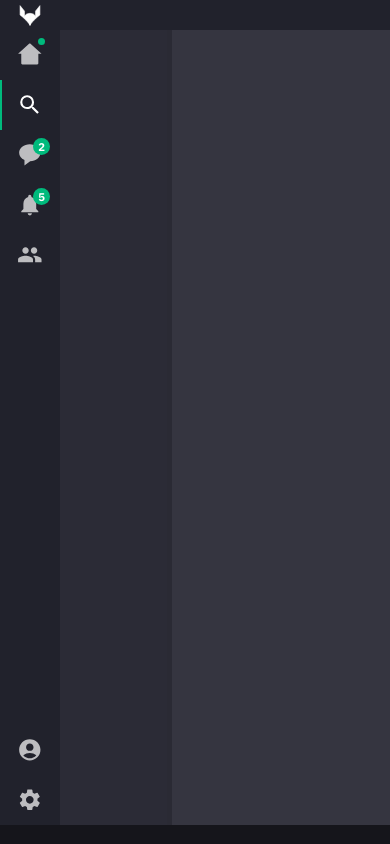
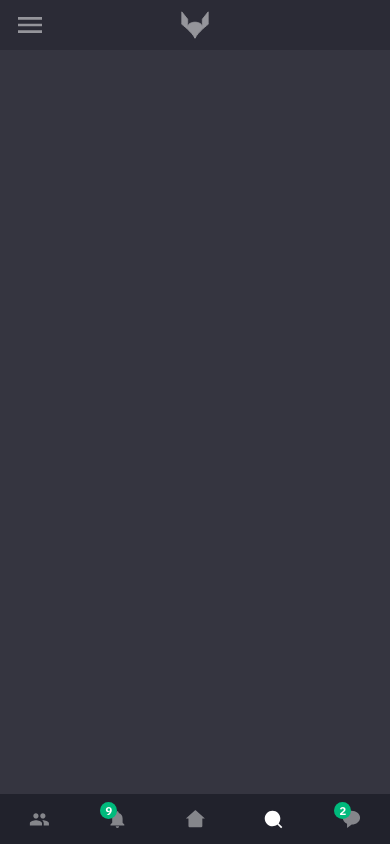
Before and after one commit to DaviMF29/Fennec, a React (Vite) app in the folder frontend/: page /search in a window 390 px wide. Built offline with nearby package versions, Linux system fonts and the light colour scheme.

Commit message:
feat: add responsivity and general fixes

```diff
--- a/frontend/src/App.jsx
+++ b/frontend/src/App.jsx
@@ -1,5 +1,5 @@
+import { useState, useEffect, useRef } from "react";
 import { BrowserRouter, Routes, Route } from "react-router-dom";
-import { useEffect } from "react";
 import { useTranslation } from "react-i18next";
 import './i18n';
 import Home from "./pages/Home";
@@ -43,20 +43,54 @@ export default function App() {
 }
 
 function AppLayout() {
+  const [WindowWidth, setWindowWidth] = useState(window.innerWidth);
+  const [scrollDirection, setScrollDirection] = useState("down");
+  const [lastScrollY, setLastScrollY] = useState(0);
+  const layoutRouteAreaRef = useRef(null);
+
+  useEffect(() => {
+    const handleResize = () => {
+      setWindowWidth(window.innerWidth);
+    };
+
+    window.addEventListener("resize", handleResize);
+    return () => window.removeEventListener("resize", handleResize);
+  }, []);
+
+  useEffect(() => {
+    const handleScroll = () => {
+      if (!layoutRouteAreaRef.current) return;
+      const currentScrollY = layoutRouteAreaRef.current.scrollTop;
+
+      if (currentScrollY > lastScrollY) {
+        setScrollDirection("up");
+      } else {
+        setScrollDirection("down");
+      }
+      setLastScrollY(currentScrollY);
+    };
+
+    const scrollableElement = layoutRouteAreaRef.current;
+    scrollableElement?.addEventListener("scroll", handleScroll);
+
+    return () => scrollableElement?.removeEventListener("scroll", handleScroll);
+  }, [lastScrollY]);
+
   return (
     <LayoutContainer>
-      <LayoutTopBar />
+      <LayoutTopBar scrollDirection={scrollDirection}/>
       <LayoutMainArea>
-        <LayoutSideNavbar/>
-        <LayoutSideContent />
-        <LayoutRouteArea>
+        {WindowWidth > 600 && <LayoutSideNavbar scrollDirection={scrollDirection}/>}
+        {WindowWidth > 600 && <LayoutSideContent />}
+        <LayoutRouteArea ref={layoutRouteAreaRef}>
           <Routes>
             <Route path="/" element={<Home />} />
             <Route path="/search" element={<Search />} />
           </Routes>
         </LayoutRouteArea>
       </LayoutMainArea>
-      <LayoutBottomBar />
+      {WindowWidth < 600 && <LayoutSideNavbar scrollDirection={scrollDirection}/>}
+      <LayoutBottomBar style={{ display: WindowWidth <= 600 ? 'none' : 'flex' }}/>
     </LayoutContainer>
   );
 }
--- a/frontend/src/components/layout/ButtonSideNavbar.jsx
+++ b/frontend/src/components/layout/ButtonSideNavbar.jsx
@@ -1,18 +1,16 @@
+/* eslint-disable react/prop-types */
 import styled from "styled-components";
 
-// eslint-disable-next-line react/prop-types
 function ButtonSideNavbar({ Icon, active, badgeNum }) {
     return (
         <ButtonContainer>
-            {active && <ActiveBar/>}
-            <IconStyled active={active} as={Icon} />
-            {badgeNum >= 1 && (
-                <Badge>
-                    {badgeNum}
-                </Badge>
+            {active && <ActiveBar />}
+            <IconStyled active={active ? "true" : "false"} as={Icon} />
+            {badgeNum >= 1 && badgeNum < 10 && (
+                <Badge>{badgeNum}</Badge>
             )}
-            {badgeNum == 0 && (
-                <BadgeEmpty/>
+            {badgeNum === 0 || badgeNum > 9 && (
+                <BadgeEmpty />
             )}
         </ButtonContainer>
     );
@@ -47,12 +45,34 @@ const ButtonContainer = styled.div`
             opacity: 0.1;
         }
     }
+
+    @media (max-width: 600px) {
+        width: auto;
+
+        &:hover {
+            &::before {
+                display: none;
+            }
+        }
+    }
 `;
 
 const IconStyled = styled.div`
     font-size: 1.6em;
     transition: all 0.3s;
-    opacity: ${props => (props.active ? 1 : 0.7)};
+    opacity: ${props => (props.active === "true" ? 1 : 0.45)};
+
+    @media (max-width: 600px) {
+        margin-inline: auto;
+    }
+
+    @media (max-width: 400px) {
+        font-size: 1.3em;
+    }
+
+    @media (max-width: 200px) {
+        font-size: 1em;
+    }
 `;
 
 const ActiveBar = styled.div`
@@ -61,6 +81,10 @@ const ActiveBar = styled.div`
     height: 50px;
     background-color: var(--color-accent);
     left: 0;
+
+    @media (max-width: 600px) {
+        display: none;
+    }
 `;
 
 const Badge = styled.div`
@@ -78,7 +102,8 @@ const Badge = styled.div`
     padding: auto;
     background-color: var(--color-accent);
     z-index: 10;
-`
+    user-select: none;
+`;
 
 const BadgeEmpty = styled.div`
     position: absolute;
@@ -95,6 +120,6 @@ const BadgeEmpty = styled.div`
     padding: auto;
     background-color: var(--color-accent);
     z-index: 10;
-`
+`;
 
 export default ButtonSideNavbar;
--- a/frontend/src/components/layout/LayoutBottomBar.jsx
+++ b/frontend/src/components/layout/LayoutBottomBar.jsx
@@ -5,6 +5,7 @@ const LayoutBottomBar = styled.div`
     width: 100%;
     height: 20px;
     background-color: var(--color-tertiary);
+    position: unset;
 `;
 
 export default LayoutBottomBar;
--- a/frontend/src/components/layout/LayoutContainer.jsx
+++ b/frontend/src/components/layout/LayoutContainer.jsx
@@ -4,6 +4,7 @@ const LayoutContainer = styled.div`
     display: flex;
     width: 100vw;
     height: 100vh;
+    overflow: hidden;
     flex-direction: column;
 `;
 
--- a/frontend/src/components/layout/LayoutMainArea.jsx
+++ b/frontend/src/components/layout/LayoutMainArea.jsx
@@ -6,6 +6,7 @@ const LayoutMainArea = styled.div`
     background-color: var(--color-primary);
     display: flex;
     flex-direction: row;
+    overflow-y: hidden;
 `;
 
 export default LayoutMainArea;
--- a/frontend/src/components/layout/LayoutRouteArea.jsx
+++ b/frontend/src/components/layout/LayoutRouteArea.jsx
@@ -4,6 +4,7 @@ const LayoutRouteArea = styled.div`
     display: flex;
     width: 100%;
     height: 100%;
+    overflow-y: scroll;
     background-color: var(--color-background);
 `;
 
--- a/frontend/src/components/layout/LayoutSideContent.jsx
+++ b/frontend/src/components/layout/LayoutSideContent.jsx
@@ -4,21 +4,26 @@ import { useState } from "react";
 const LayoutSideContentContainer = styled.div`
     background-color: var(--color-primary);
     height: 100%;
-    width: ${({ width }) => width || "200px"};
-    max-width: ${({ maxWidth }) => maxWidth || "300px"};
-    min-width: ${({ minWidth }) => minWidth || "100px"};
+    width: ${({ width }) => width};
+    max-width: 300px;
+    min-width: 100px;
     position: relative;
     display: flex;
+    flex: 0 0 auto;
+
+    @media (max-width: 600px) {
+        max-width: 50%;
+    }
 `;
 
 const Resizer = styled.div`
     width: 5px;
     height: 100%;
     cursor: ew-resize;
-    background-color: var(--color-tertiary);
-    opacity: 0.05;
+    background-color: var(--color-secondary);
+    opacity: 0.25;
 
-    &:active{
+    &:active {
         background-color: var(--color-accent);
         opacity: 1;
         width: 2px;
@@ -29,7 +34,7 @@ const ContentArea = styled.div`
     display: flex;
     width: 100%;
     height: 100%;
-`
+`;
 
 function LayoutSideContent() {
     const [width, setWidth] = useState("200px");
@@ -39,7 +44,10 @@ function LayoutSideContent() {
         const startWidth = parseInt(width, 10);
 
         const handleMouseMove = (moveEvent) => {
-            const newWidth = Math.max(100, Math.min(startWidth + (moveEvent.clientX - startX), 300));
+            const newWidth = Math.max(
+                100,
+                Math.min(startWidth + (moveEvent.clientX - startX), 300)
+            );
             setWidth(`${newWidth}px`);
         };
 
@@ -54,10 +62,8 @@ function LayoutSideContent() {
 
     return (
         <LayoutSideContentContainer width={width}>
-            <ContentArea>
-
-            </ContentArea>
-            <Resizer onMouseDown={handleMouseDown}/>
+            <ContentArea />
+            <Resizer onMouseDown={handleMouseDown} />
         </LayoutSideContentContainer>
     );
 }
--- a/frontend/src/components/layout/LayoutSideNavbar.jsx
+++ b/frontend/src/components/layout/LayoutSideNavbar.jsx
@@ -1,73 +1,70 @@
+/* eslint-disable react/prop-types */
 import styled from "styled-components";
 import { Link, useLocation } from "react-router-dom";
 import { RiHome2Fill } from "react-icons/ri";
-import { MdAccountCircle, MdSettings, MdSearch, MdGroup, MdNotifications } from "react-icons/md";
+import { MdAccountCircle, MdSettings, MdGroup, MdNotifications } from "react-icons/md";
+import { RiSearchFill } from "react-icons/ri";
 import { BiSolidMessageRounded } from "react-icons/bi";
 import ButtonSideNavbar from "./ButtonSideNavbar";
 
-const LayoutSideNavbar = () => {
+const LayoutSideNavbar = ({ scrollDirection }) => {
     const location = useLocation();
 
     return (
-        <SideNavbarContainer>
-            <Link to="/">
+        <SideNavbarContainer style={{ bottom: scrollDirection === "up" ? "-60px" : "0" }}>
+            <StyledLink to="/" className="home-link">
                 <ButtonSideNavbar
                     Icon={RiHome2Fill}
                     active={location.pathname === "/"}
                     label="Home"
                     badgeNum={0}
                 />
-            </Link>
-            <Link to="/search">
+            </StyledLink>
+            <StyledLink to="/search">
                 <ButtonSideNavbar
-                    Icon={MdSearch }
+                    Icon={RiSearchFill}
                     active={location.pathname === "/search"}
                     label="Search"
                 />
-            </Link>
-            <Link to="/messages">
+            </StyledLink>
+            <StyledLink to="/messages">
                 <ButtonSideNavbar
                     Icon={BiSolidMessageRounded}
                     active={location.pathname === "/messages"}
                     badgeNum={2}
                 />
-            </Link>
-            <Link to="/notifications">
+            </StyledLink>
+            <StyledLink to="/notifications">
                 <ButtonSideNavbar
                     Icon={MdNotifications}
                     active={location.pathname === "/notifications"}
-                    badgeNum={5}
+                    badgeNum={9}
                 />
-            </Link>
-            <Link to="/groups">
+            </StyledLink>
+            <StyledLink to="/groups">
                 <ButtonSideNavbar
                     Icon={MdGroup}
                     active={location.pathname === "/groups"}
                 />
-            </Link>
+            </StyledLink>
 
-            <Spacer />
-
-            <Link to="/account">
+            <NonMobileContainer>
+                <StyledLink to="/account">
                     <ButtonSideNavbar
                         Icon={MdAccountCircle}
                         active={location.pathname === "/account"}
                     />
-            </Link>
-            <Link to="/settings">
+                </StyledLink>
+                <StyledLink to="/settings">
                     <ButtonSideNavbar
                         Icon={MdSettings}
                         active={location.pathname === "/settings"}
                     />
-            </Link>
+                </StyledLink>
+            </NonMobileContainer>
         </SideNavbarContainer>
     );
 };
-
-const Spacer = styled.div`
-    height: 100%;
-    width: 0;
-`;
 
 const SideNavbarContainer = styled.div`
     background-color: var(--color-secondary);
@@ -78,6 +75,62 @@ const SideNavbarContainer = styled.div`
     flex-direction: column;
     justify-content: start;
     align-items: center;
+    transition: bottom 0.5s;
+
+    @media (max-width: 600px) {
+        height: 50px;
+        width: 100%;
+        flex-direction: row;
+        justify-content: center;
+        position: fixed;
+        bottom: 0;
+    }
+`;
+
+const NonMobileContainer = styled.div`
+    display: flex;
+    flex-direction: column;
+    margin-top: auto;
+
+    @media (max-width: 600px) {
+        display: none;
+    }
+`;
+
+const StyledLink = styled(Link)`
+    @media (max-width: 600px) {
+        margin-inline: auto;
+    }
+
+    &.home-link {
+        @media (max-width: 600px) {
+            order: 3;
+        }
+    }
+
+    &:nth-child(2) {
+        @media (max-width: 600px) {
+            order: 4;
+        }
+    }
+
+    &:nth-child(3) {
+        @media (max-width: 600px) {
+            order: 5;
+        }
+    }
+
+    &:nth-child(4) {
+        @media (max-width: 600px) {
+            order: 2;
+        }
+    }
+
+    &:nth-child(5) {
+        @media (max-width: 600px) {
+            order: 1;
+        }
+    }
 `;
 
 export default LayoutSideNavbar;
--- a/frontend/src/components/layout/LayoutTopBar.jsx
+++ b/frontend/src/components/layout/LayoutTopBar.jsx
@@ -1,12 +1,39 @@
+/* eslint-disable react/prop-types */
 import styled from "styled-components";
 import IconComponent from '../IconComponent'
+import { MdMenu } from "react-icons/md";
 
 const LayoutTopBarContainer = styled.div`
     display: flex;
     width: 100%;
     height: 30px;
     background-color: var(--color-secondary);
+    transition: top 0.5s;
+
+    @media (max-width: 600px) {
+        height: 50px;
+        position: fixed;
+        background-color: var(--color-primary);
+    }
 `;
+
+const IconMenu = styled(MdMenu)`
+    font-size: 2em;
+    display: none;
+    cursor: pointer;
+    width: 60px;
+    margin-block: auto;
+    opacity: 0.5;
+    transition: all 0.3s;
+
+    &:hover{
+        opacity: 1;
+    }
+
+    @media (max-width: 600px) {
+        display: flex;
+    }
+`
 
 const IconContainer = styled.div`
     display: flex;
@@ -20,16 +47,28 @@ const IconContainer = styled.div`
     &:hover{
         opacity: 1;
     }
+
+    @media (max-width: 600px) {
+        margin-inline: auto;
+        height: 80%;
+        margin-block: auto;
+    }
 `
 
-function LayoutTopBar(){
-    return(
-        <LayoutTopBarContainer>
+const MobileSpacer = styled.div`
+    width: 60px;
+`
+
+function LayoutTopBar({ scrollDirection }) {
+    return (
+        <LayoutTopBarContainer style={{ top: scrollDirection === "up" ? "-50px" : "0" }}>
+            <IconMenu />
             <IconContainer>
-                <IconComponent height={'70%'} width={'auto'} fill={'var(--color-text-primary)'}/>
+                <IconComponent height={'70%'} fill={'var(--color-text-primary)'} />
             </IconContainer>
+            <MobileSpacer />
         </LayoutTopBarContainer>
-    )
+    );
 }
 
 export default LayoutTopBar;
--- a/frontend/src/index.css
+++ b/frontend/src/index.css
@@ -21,6 +21,8 @@
   margin: 0;
   padding: 0;
   color: var(--color-text-primary);
+  outline: none;
+  -webkit-tap-highlight-color: transparent;
 }
 
 body {
--- a/frontend/src/pages/Home.jsx
+++ b/frontend/src/pages/Home.jsx
@@ -7,7 +7,7 @@ import { useNavigate } from "react-router-dom";
 const Container = styled.div`
     display: flex;
     width: 100%;
-    height: 100%;
+    height: 150vh;
     justify-content: center;
     align-items: center;
     flex-direction: column;
```
Also changed, not shown: frontend/src/components/layout/SideNavbar.jsx (deleted). Lines whose indentation alone changed are shown as unchanged.
